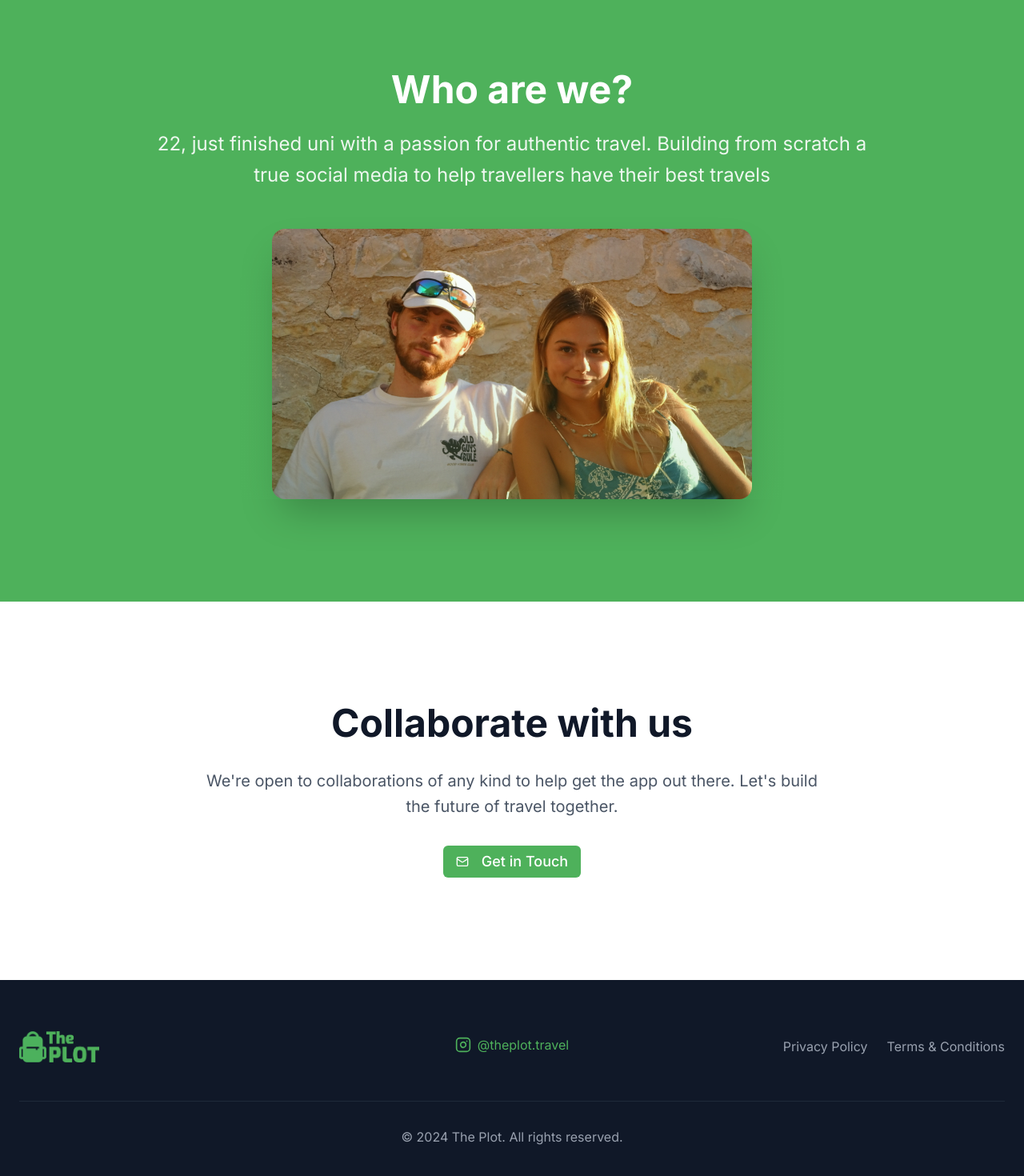
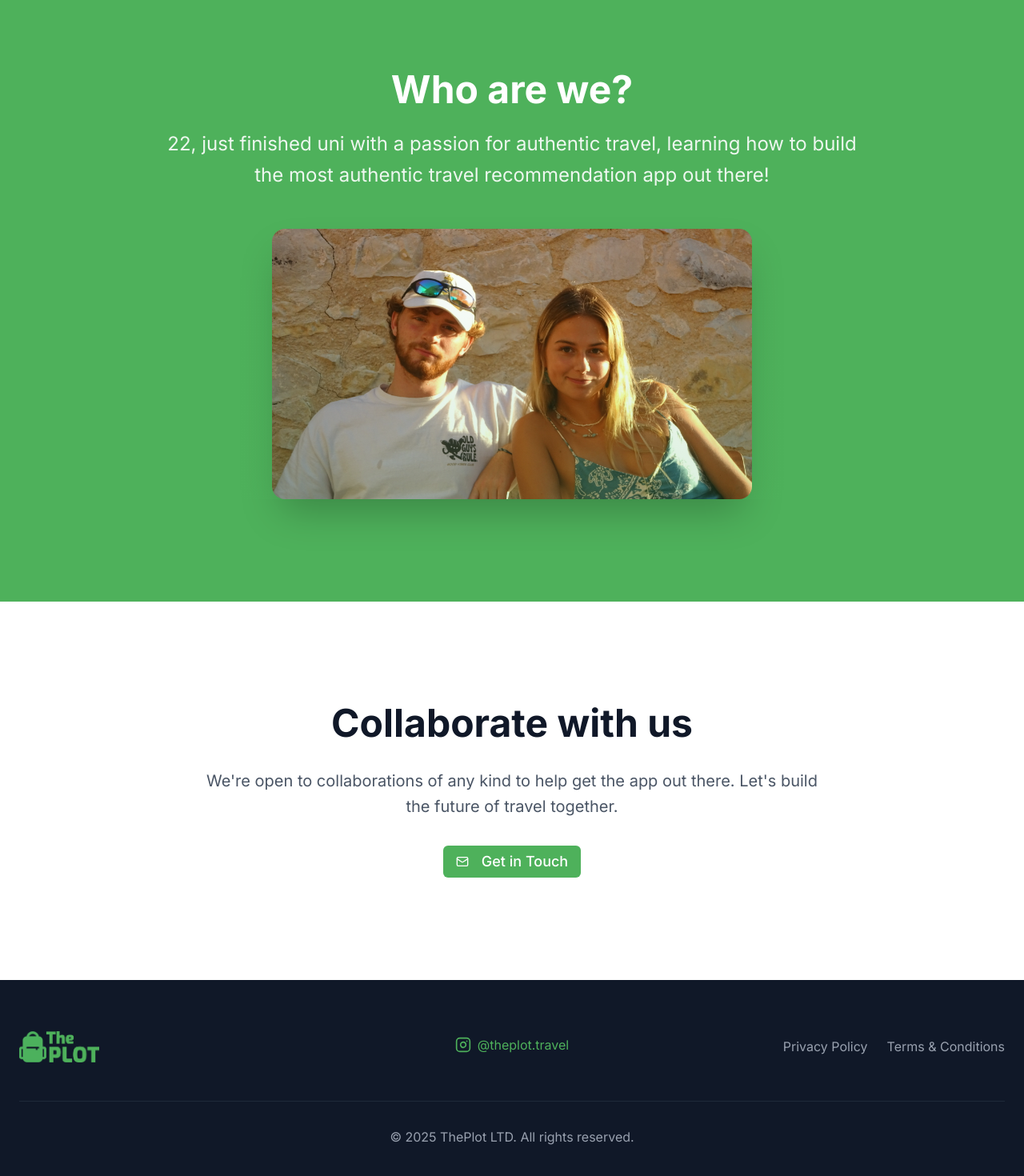
Before and after one commit to Theplottravel/theplot-website, a Next.js app: page / in a window 1280 px wide. Shown: the part 2900-4370 px from the top of the page at 80% size. Built offline with nearby package versions, Linux system fonts and the light colour scheme.

Commit message:
Update copyright to 2025 ThePlot LTD and revise about section

```diff
--- a/app/page.tsx
+++ b/app/page.tsx
@@ -199,8 +199,8 @@ export default function HomePage() {
             <div className="space-y-6">
               <h2 className="text-4xl lg:text-5xl font-bold text-white">Who are we?</h2>
               <p className="text-2xl text-white/90 leading-relaxed">
-                22, just finished uni with a passion for authentic travel. Building from scratch a true social media to
-                help travellers have their best travels
+                22, just finished uni with a passion for authentic travel, learning how to build the most authentic
+                travel recommendation app out there!
               </p>
             </div>
 
@@ -269,7 +269,7 @@ export default function HomePage() {
           </div>
 
           <div className="border-t border-gray-800 mt-12 pt-8 text-center text-gray-400">
-            <p>&copy; 2024 The Plot. All rights reserved.</p>
+            <p>&copy; 2025 ThePlot LTD. All rights reserved.</p>
           </div>
         </div>
       </footer>
```
